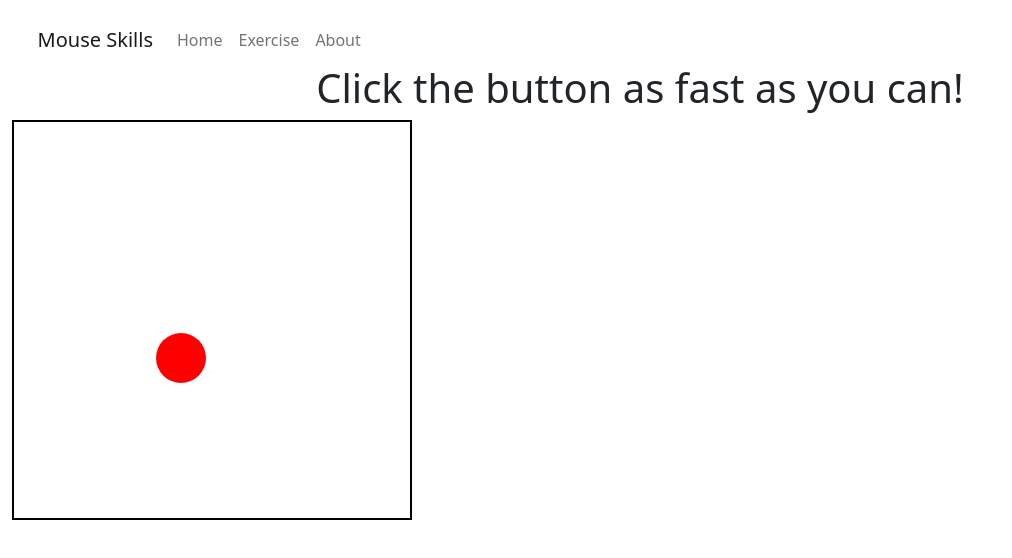
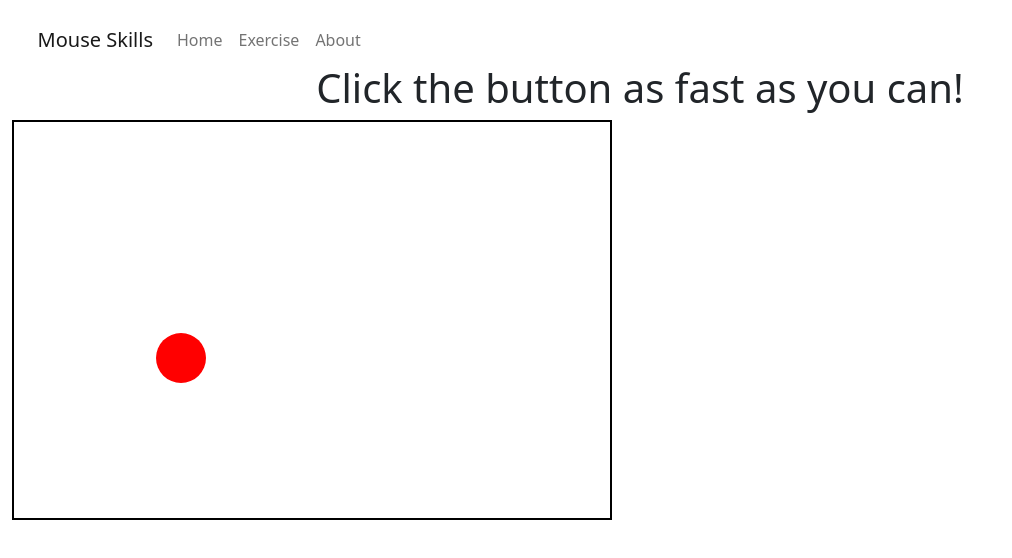
Before and after one commit to ZeyuShao-uOttawa/Mouse-Skills, a Vue app: page /exercise1 in a window 1280 px wide. Shown: the top 558 px of the page, without its empty margins (0-1012 px from the left). Built offline with nearby package versions, Linux system fonts and the light colour scheme.

Commit message:
exersise1updatebordersize

```diff
--- a/src/pages/Exercise1.vue
+++ b/src/pages/Exercise1.vue
@@ -39,7 +39,7 @@ setTimeout(() => {
 
 <style scoped>
 .game-area {
-  width: 400px;
+  width: 600px;
   height: 400px;
   border: 2px solid black;
   position: relative;
```
